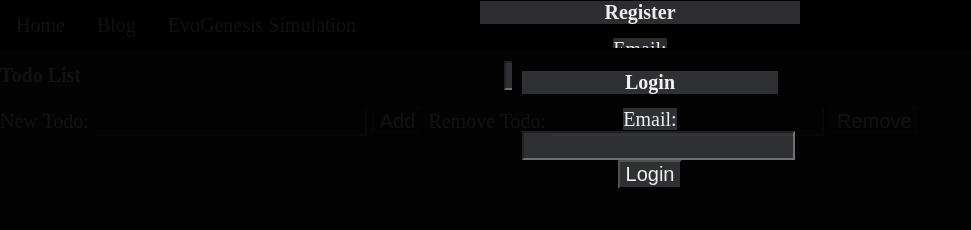
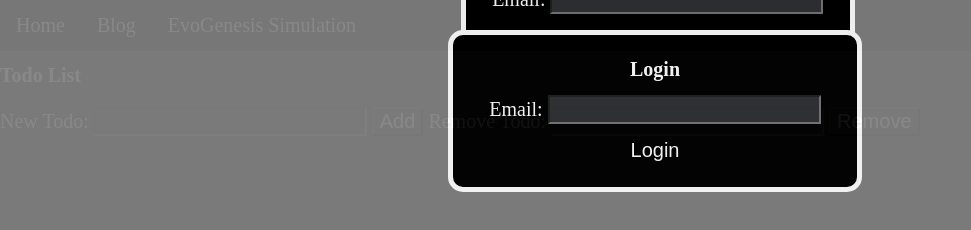
Before and after one commit to Shbc314159/evogenesis, a website: page index.html in a window 1280 px wide. Both pictures are taken after a click on the button 1249 px from the left and 28 px from the top of the page. Shown: the whole page, without its empty margins (0-971 px from the left). Drawn offline with nearby package versions, Linux system fonts and the light colour scheme.

Commit message:
made register/login boxes look nicer

```diff
--- a/animation.js
+++ b/animation.js
@@ -57,11 +57,11 @@ button.addEventListener("click", () => {
         registerform.animate (
             [
                 {
-                    top: "-120px",
+                    top: "-150px",
                 },
 
                 {
-                    top: "150px",
+                    top: "50px",
                 }
             ],
             {
@@ -72,7 +72,7 @@ button.addEventListener("click", () => {
         loginform.animate (
             [
                 {
-                    top: "-120px",
+                    top: "-150px",
                 },
 
                 {
@@ -85,7 +85,7 @@ button.addEventListener("click", () => {
         );
 
         registerform.style.top = "50px";
-        loginform.style.top = "200px";
+        loginform.style.top = "300px";
 
     }, 2500);
 });
--- a/index.html
+++ b/index.html
@@ -34,15 +34,15 @@
       <div id="formsdiv">
 
           <div id="register-form">
-            <h1>Register</h1>
-            <label for="email-input">Email: <input type="email" id="email-input-register" /> </label>
-            <button id="register-button">Register</button>
+            <h1 class="register-form-element">Register</h1>
+            <label class="register-form-element" for="email-input">Email: <input type="email" id="email-input-register" /> </label>
+            <button class="register-form-element" id="register-button">Register</button>
           </div>
 
           <div id="login-form">
-            <h1>Login</h1>
-            <label for="email-input">Email: <input type="email" id="email-input-login" name="email-input-login"/> </label>
-            <button id="login-button">Login</button>
+            <h1 class="register-form-element">Login</h1>
+            <label class="register-form-element" for="email-input">Email: <input type="email" id="email-input-login" name="email-input-login"/> </label>
+            <button class="register-form-element" id="login-button">Login</button>
           </div>
 
       </div>
--- a/styles.css
+++ b/styles.css
@@ -69,28 +69,32 @@ li a:hover {
     left: 0;
     right: 0;
     bottom: 0;
-    background-color: black;
+    background-color: gray;
     z-index: -1;
     opacity: 0;
 }
 
 #register-form {
     position: absolute;
-    top: -120px;
+    top: -155px;
     text-align: center;
-    width: 25%;
-    margin-left: 37.5%;
+    width: 30%;
+    margin-left: 36%;
     background-color: black;
+    border: 5px solid white;
+    border-radius: 15px;
 }
 
 #login-form {
     position: absolute;
-    top: -120px;
+    top: -155px;
     text-align: center;
-    width: 20%;
-    margin-left: 40%;
+    width: 30%;
+    margin-left: 35%;
     background-color: black;
     padding: 10px;
+    border: 5px solid white;
+    border-radius: 15px;
 }
 
 .register-form-element {
@@ -104,21 +108,11 @@ li a:hover {
     margin: 10px;
 }
 
-.js-navbar {
-    font-family: serif;
-    display: block;
-    text-align: center;
-    padding: 14px 16px;
+#login-button {
+    border-radius: 10px;
     border: none;
-    text-decoration: none;
-    background-color: black;
-    position: absolute;
-    right: 0;
-}
-
-.js-navbar:hover {
-    background-color: gray;
-    color: black;
+    padding: 5px;
+    margin: 10px;
 }
 
 @keyframes sidetoside {
@@ -127,7 +121,6 @@ li a:hover {
     70% {margin-left: 67%;}
     100% {margin-left: 0%;}
 }
-
 
 #titleblog {
     font-size: 3vw;
@@ -247,7 +240,7 @@ li a:hover {
     border-top-right-radius: 15px;
     border-bottom-right-radius: 15px;
     transition: width 2s ease-out;
-  }
+}
 
 .postdiv::-webkit-scrollbar-thumb {
 background-color: white;
```
